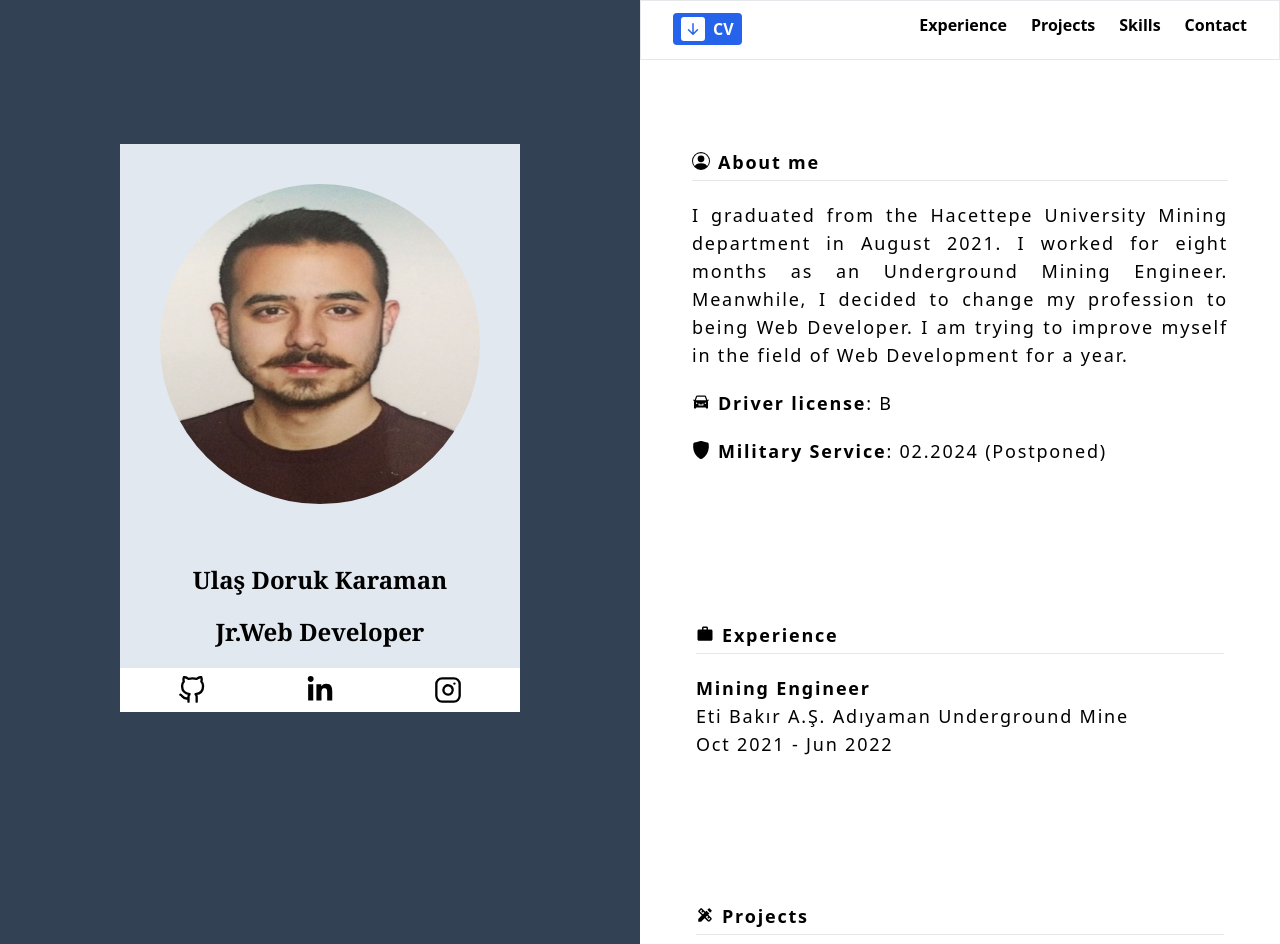
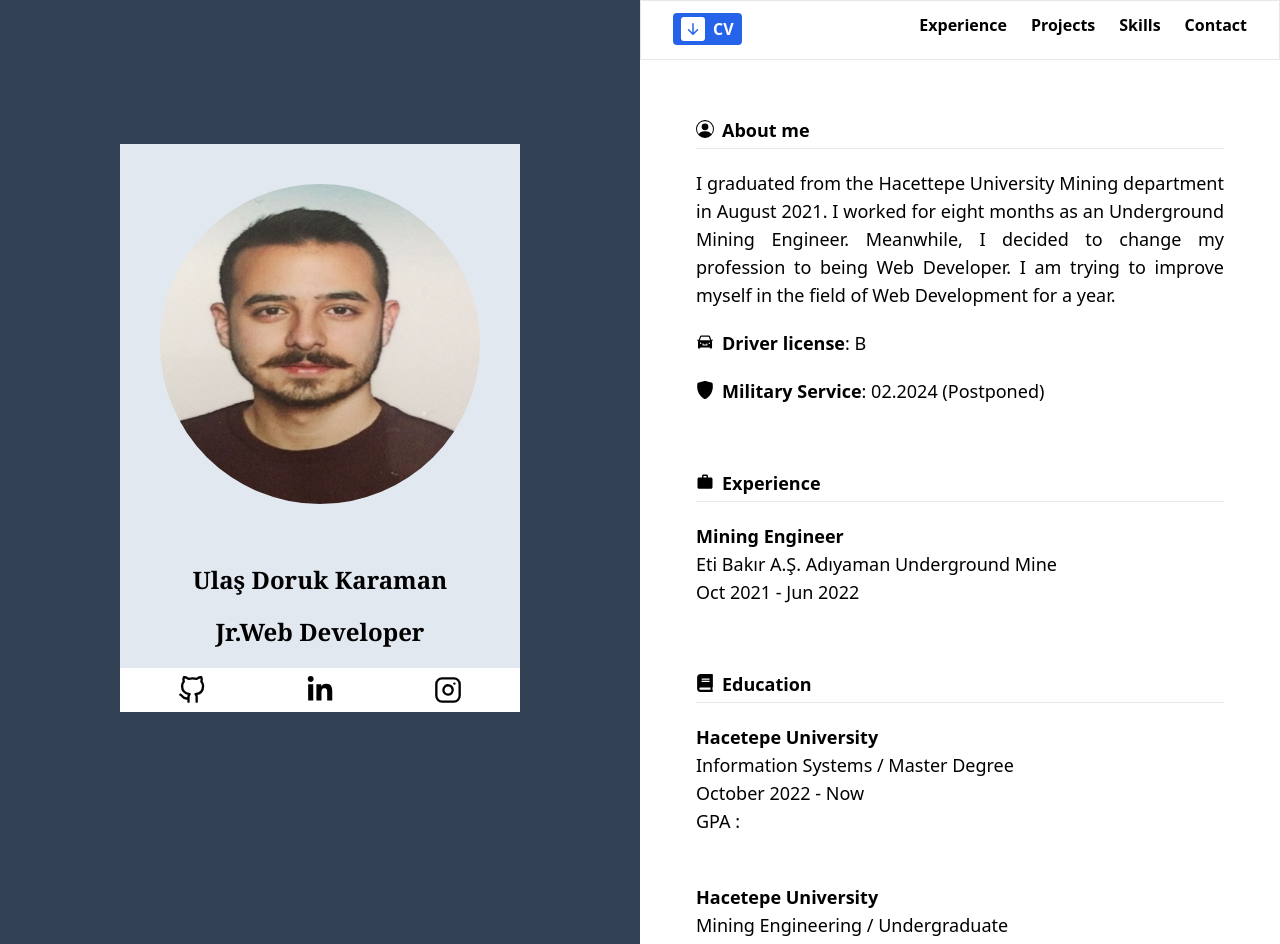
Before and after one commit to UlasDoruk/UdkResume, a React (Create React App) app: page / in a window 1280 px wide. Shown: the top 944 px of the page. Built offline with nearby package versions, Linux system fonts and the light colour scheme.

Commit message:
font fixing

```diff
--- a/src/components/Right.js
+++ b/src/components/Right.js
@@ -5,6 +5,7 @@ import Contact from "../components/pages/Contact";
 import Navbar from "./pages/Navbar";
 import Certificates from "./pages/Certificates";
 import Skills from "./pages/Skills";
+import Education from "./pages/Education";
 
 function Right() {
   return (
@@ -12,6 +13,7 @@ function Right() {
       <Navbar />
       <AboutMe />
       <Experience />
+      <Education/>
       <Projects />
       <Certificates />
       <Skills />
--- a/src/components/pages/AboutMe.js
+++ b/src/components/pages/AboutMe.js
@@ -4,9 +4,9 @@ import {BsFillShieldFill} from "react-icons/bs"
 
 function AboutMe() {
   return (
-    <div className="bg-white sm:p-3">
-      <div className="flex justify-center mb-10 md:mb-36 mt-0 md:mt-14">
-        <div className=" text-lg  w-auto pl-3 pr-3 sm:pl-10 sm:pr-10 tracking-widest text-justify">
+    <div className="bg-white ">
+      <div className="flex justify-center mt-0 md:mt-14">
+        <div className="sections">
           <h2 className="mb-1 font-bold flex justify-start">
             <BsPersonCircle className="mr-2 mt-1" />
             About me
@@ -22,13 +22,13 @@ function AboutMe() {
           <p className="mt-5 flex">
             <strong className="flex justify-start">
               <AiFillCar className="mr-2 mt-1" /> Driver license
-            </strong>{" "}
+            </strong>
             : B
           </p>
           <p className="mt-5 flex">
             <strong className="flex justify-start">
               <BsFillShieldFill className="mr-2 mt-1" /> Military Service
-            </strong>{" "}
+            </strong>
             : 02.2024 (Postponed)
           </p>
         </div>
--- /dev/null
+++ b/src/components/pages/Education.js
@@ -0,0 +1,40 @@
+import { FaBook } from "react-icons/fa";
+
+function Education() {
+  const edu = [
+    {
+      name: "Hacetepe University",
+      section: "Information Systems / Master Degree",
+      date: "October 2022 - Now",
+      mark: "",
+    },
+    {
+      name: "Hacetepe University",
+      section: "Mining Engineering / Undergraduate",
+      date: "September 2015 - Agust 2021",
+      mark: "2.82",
+    },
+  ];
+
+  return (
+    <div className=" sections mt-0" id="section0.5">
+      <h2 className="mb-1 font-bold flex justify-start">
+        <FaBook className="mr-2 mt-1" /> Education
+      </h2>
+      <hr></hr>
+      {edu.map((item, index) => {
+        return (
+          <div className="mt-5" key={index}>
+            <h1 className="font-bold">{item.name}</h1>
+            <h2>{item.section}</h2>
+            <h2>{item.date}</h2>
+            <p>GPA : {item.mark}</p>
+            <br></br>
+          </div>
+        );
+      })}
+    </div>
+  );
+}
+
+export default Education;
--- a/src/index.css
+++ b/src/index.css
@@ -10,6 +10,6 @@
       @apply mr-3 sm:mr-6 sm:font-bold hover:underline
     }
     .sections{
-        @apply text-lg pl-3 pr-3 sm:pl-14 sm:pr-14 tracking-widest text-justify mb-10 md:mb-36
+        @apply text-lg pl-3 pr-5 sm:pl-14 sm:pr-14 text-justify mb-16
     }
 }
```
